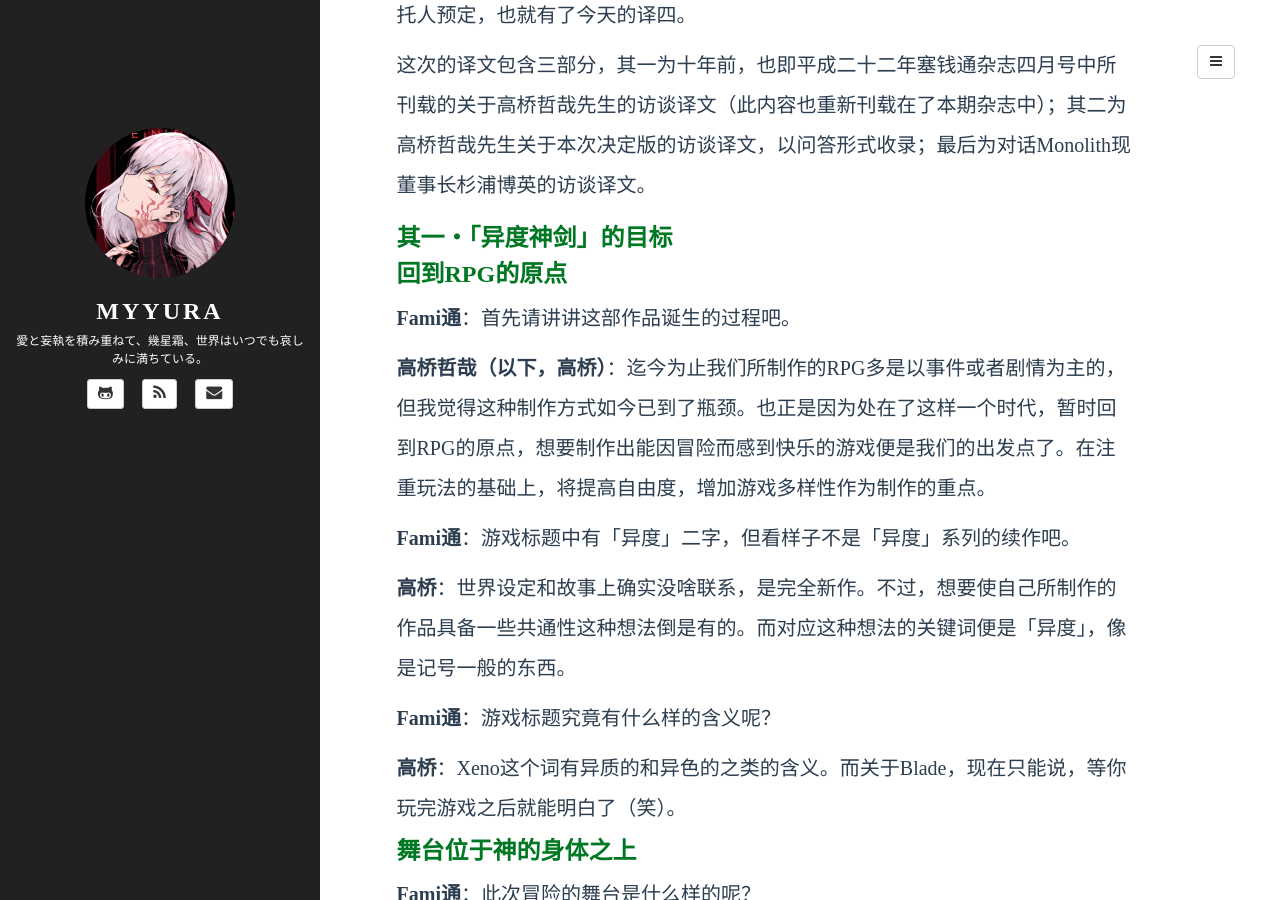
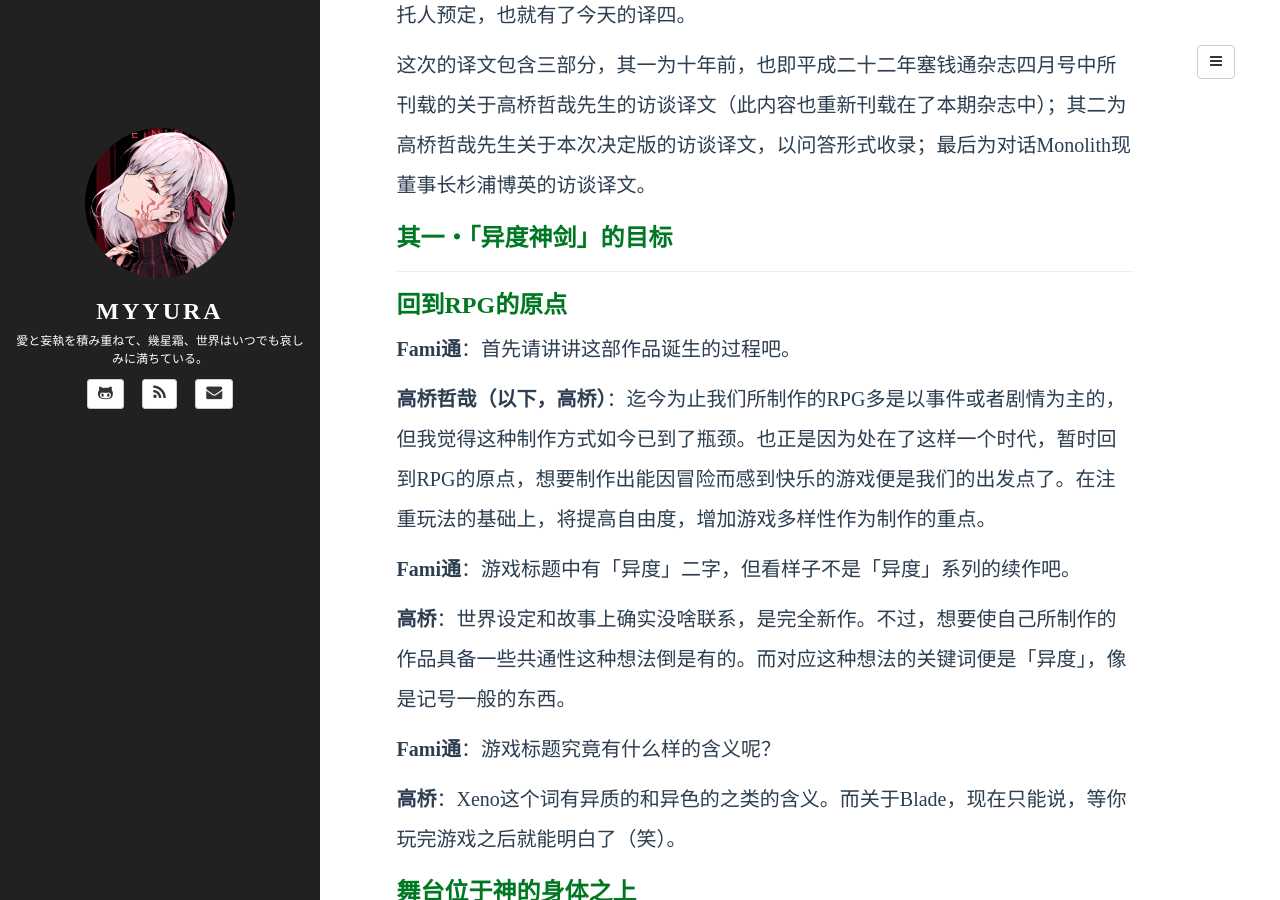
Before and after one commit to Myyura/myyura.github.io, a Jekyll site: the page built from _posts/game/2020-5-29-monolith-interview-fami-202006.md, in a window 1280 px wide and 900 px high, scrolled down 332 px. Built offline with Jekyll 4.4.1, drawn with Linux system fonts in a browser that asks for light colours; a script that is not in the unit is left out; comment, search, counter and statistics services are not loaded.

Commit message:
Change the format

```diff
--- a/_posts/game/2020-5-29-monolith-interview-fami-202006.md
+++ b/_posts/game/2020-5-29-monolith-interview-fami-202006.md
@@ -13,7 +13,8 @@ Fami通・令和二年六月号・异度神剑特集访谈译文
 这次的译文包含三部分，其一为十年前，也即平成二十二年塞钱通杂志四月号中所刊载的关于高桥哲哉先生的访谈译文（此内容也重新刊载在了本期杂志中）；其二为高桥哲哉先生关于本次决定版的访谈译文，以问答形式收录；最后为对话Monolith现董事长杉浦博英的访谈译文。
 
 ## 其一・「异度神剑」的目标
-##### 回到RPG的原点
+--------------------------
+### 回到RPG的原点
 **Fami通**：首先请讲讲这部作品诞生的过程吧。
 
 **高桥哲哉（以下，高桥）**：迄今为止我们所制作的RPG多是以事件或者剧情为主的，但我觉得这种制作方式如今已到了瓶颈。也正是因为处在了这样一个时代，暂时回到RPG的原点，想要制作出能因冒险而感到快乐的游戏便是我们的出发点了。在注重玩法的基础上，将提高自由度，增加游戏多样性作为制作的重点。
@@ -27,7 +28,7 @@ Fami通・令和二年六月号・异度神剑特集访谈译文
 **高桥**：Xeno这个词有异质的和异色的之类的含义。而关于Blade，现在只能说，等你玩完游戏之后就能明白了（笑）。
 
 
-##### 舞台位于神的身体之上
+### 舞台位于神的身体之上
 **Fami通**：此次冒险的舞台是什么样的呢？
 
 **高桥**：数千年又或者是数万年前，被称之为“巨神”和“机神”的两位巨大的神之间进行了一场生死搏斗。结果双方不分胜负，世界中只留下了两位巨神的残骸。经过漫长的岁月，于残骸之上孕育出的新的生命，新的文明所构建而成的世界，便是这次冒险的舞台。
@@ -41,7 +42,7 @@ Fami通・令和二年六月号・异度神剑特集访谈译文
 **高桥**：是的。果然还是看着容易懂。在给任天堂说明企划内容的时候，这个也起到了很大的作用。
 
 
-##### 对规模的重视
+### 对规模的重视
 **Fami通**：神的遗骸就是世界的全部了吗？
 
 **高桥**：是的。遗骸之外的地方全是汪洋大海。像是星星，或者说头上有着广袤的宇宙这样的事情是不存在的，是一个完全封闭的空间。
@@ -54,7 +55,7 @@ Fami通・令和二年六月号・异度神剑特集访谈译文
 
 **高桥**：是的。不过不同区域是无缝连接的，无需切换。世界的每一部分都是相连接的。为了展现这个鲜活的世界，像是MMORPG那般压倒性的规模感是必要的，这也是我们对规模重视的一部分吧。
 
-##### 明了的敌对关系图
+### 明了的敌对关系图
 **Fami通**：能讲讲与冒险动机有关的故事内容吗？
 
 **高桥**：玩家这类有机生命体居住在巨神的遗骸这边，与机神的遗骸上所居住的机械生命体互为敌对关系。冒险动机便是为了守护人类世界的和平，而与威胁到人类世界的机械生命体进行战斗，非常简单。
@@ -67,7 +68,7 @@ Fami通・令和二年六月号・异度神剑特集访谈译文
 
 **高桥**：想要结束之前那种将自我满足的故事强加于人，又或者是在事件之中强插入游戏的做法。因为意识到了诸如这些做法可能会减少对于世界的沉浸感之类的，想要对此进行一些修正。
 
-##### 漫游世界的乐趣
+### 漫游世界的乐趣
 **Fami通**：因为世界比较广阔，会不会出现不知道该做些什么的情况呢？
 
 **高桥**：游戏当然是包含主线剧情的，此外也有许多与主线没有直接关系的支线任务，根据进行状况系统也会对接下来该去哪里进行指引。对于已经到达过的区域，亦可以进行快速移动，移动画面上也有为照顾玩家而精心设计，我觉得应该不会丢失目标的。
@@ -80,7 +81,7 @@ Fami通・令和二年六月号・异度神剑特集访谈译文
 
 **高桥**：不同区域的气候会有差距，敌人的生态系统也会有很大的变化。比如说在巨神的头部可以看见极光，是非常有幻想感的地方。根据故事的进程会去往各种各样的地方，机神的体内也可以进入。
 
-##### 战斗为即时战斗
+### 战斗为即时战斗
 **Fami通**：战斗系统会是什么样的呢？
 
 **高桥**：首先，敌人会在一定领域内徘徊，进入该领域后便会进入战斗状态，无须场景切换。RPG有着各种各样的战斗系统，但是像从探索场景切换到战斗画面这种方式我们是不太想采用的。好不容易做了这么大的世界，进行场景切换的话，会让人因为流程的中断而觉得扫兴。
@@ -97,7 +98,7 @@ Fami通・令和二年六月号・异度神剑特集访谈译文
 
 **高桥**：与敌人遭遇，拔剑之后便会按照固定间隔进行自动攻击。玩家在自动攻击的时候一边观察敌人动态一边选择一种叫做“战技”的必杀技便是最基本的流程。从玩家已经习得的战技中，选取不同的进行搭配以应对不同状况也是必要的。此外，战技是无法连续使用的，好好把握使用时机也是非常重要的。
 
-##### 作品的体量
+### 作品的体量
 **Fami通**：通关差不多需要多长时间呢？
 
 **高桥**：根据走弯路的不同时长也会不同，不过基本上来说五六十个小时左右可以通关。然而即便不去拼命提升等级也是可以简单的通关，并且也没有没完没了的事件播片，体感上来说会觉得花费的时间并不算久。
@@ -111,6 +112,7 @@ Fami通・令和二年六月号・异度神剑特集访谈译文
 **高桥**：这是一款即便是觉得「最近RPG已经玩腻了」的人也能开心游玩的游戏。不仅仅Monolith以往的作品不一样，也是一款能从其中感受出我们在往何处发展的游戏。请务必抛弃偏见来试一试。
 
 ## 其二・关于「异度神剑」的所思所想
+-----------------------------
 **Fami通**：本作是何时进行企划的呢？
 
 **高桥**：印象中是从2017年末，「异度神剑2」发售时开始的企划。是与那时候正在进行的「黄金之国伊拉」（「异度神剑2」的DLC）的开发同时并进的。与现在第一制作本部正在开发的新作一起，制作了企划书，并于2018年5月与新作一起进行了说明展示，在「黄金之国伊拉」完成之后的8月正式开始开发。也就是说，有一小段时间是三作并行开发的状态。第一制作本部的员工也被分为了三部分---「DE」的开发人员，新作的开发人员以及两者都参与的人员。
@@ -183,7 +185,8 @@ Fami通・令和二年六月号・异度神剑特集访谈译文
 
 
 ## 其三・探寻Monolith的起源
-##### 从事了多种行业之后，作为Monolith Soft而独立
+--------------------------
+### 从事了多种行业之后，作为Monolith Soft而独立
 **Fami通**：虽然稍有些迟，不过还是祝贺Monolith soft成立二十周年。想问问您现在是怎样的感受呢？
 
 **杉浦博英（以下，杉浦）**：感谢各位社员，感谢各方协助人员以及恩师的指导，感谢一直以来支持我的朋友。今后也会朝着目标努力进发的。
@@ -204,7 +207,7 @@ Fami通・令和二年六月号・异度神剑特集访谈译文
 
 **杉浦**：那时候的史克威尔，宣传上的制作人也会同时兼任开发经理。制作人对于其项目有着和社长差不多的裁定权，因此承担的责任也是很大的。并不是说有了权力就能够强行要求些什么，而是要想办法在实现创作者的梦想与工期预算，市场之间找到平衡。直到现在这问题依然存在于一线开发当中，我觉得这可能是游戏开发经理所需要面临的永恒的难题。在这里我也学到了一些制作人的经验，营销，宣发，开发，内务，媒体，我将整个业界都大致体验了一遍，至此，我决定迈出独立的第一步。
 
-##### 以永远存活作为目标，Monolith的愿景
+### 以永远存活作为目标，Monolith的愿景
 **Fami通**：Monolith于1999年成立，独立的最大动机是什么呢？
 
 **杉浦**：契机是我当时玩了一下「异度装甲」。虽然我当时负责的是其他的作品，但大放异彩的「异度装甲」还是立即捕获了我的心。之后虽说有了「异度装甲2」的企划，但当时史克威尔在影视事业上进行了大额投资，要在史克威尔制作实在是有些困难。即便如此，我也还是希望能够实现这个企划，因此选择了独立的道路。
```
